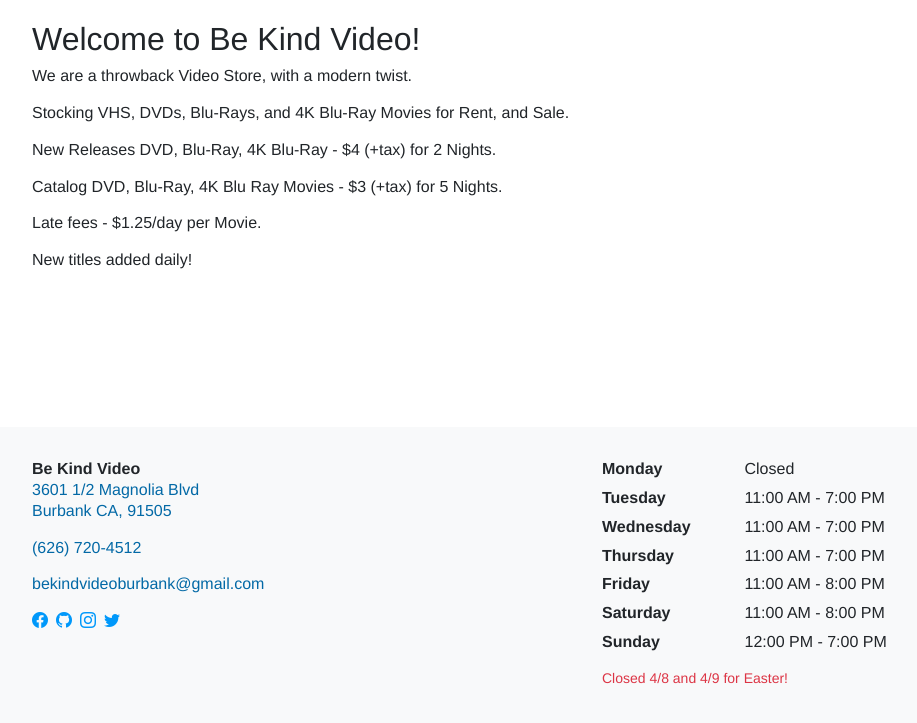
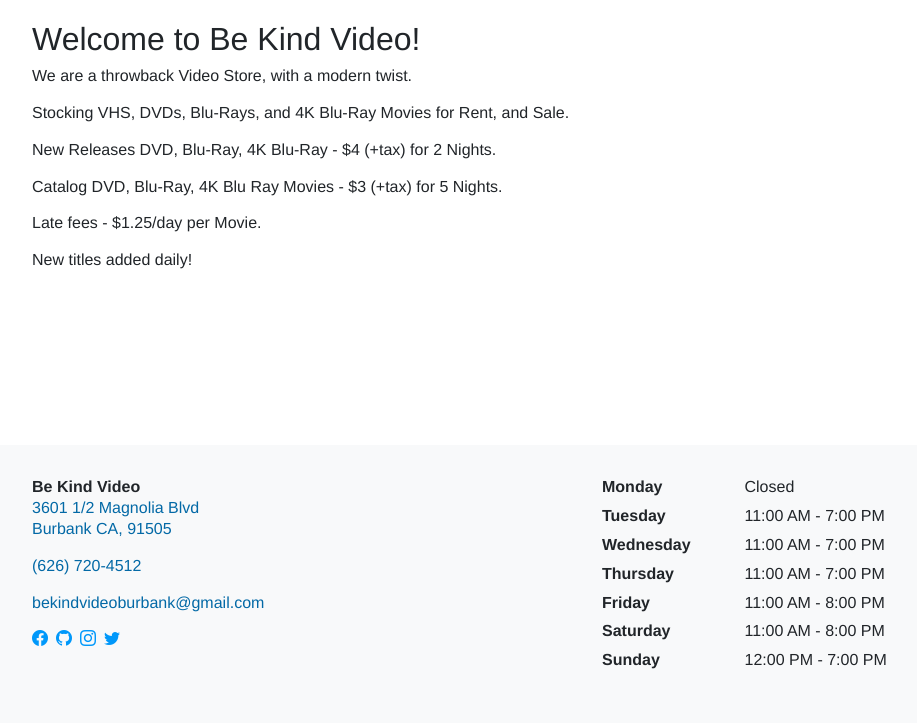
Before and after one commit to arenoir/be-kind-video, a Jekyll site: the page built from index.markdown, in a window 1280 px wide, cut to the strip 157-880 px from the top of the page. Shown: the whole strip, without its empty margins (50-967 px from the left). Built offline with Jekyll 4.4.1, drawn with Linux system fonts in a browser that asks for light colours.

Commit message:
Update hours.yml
Adjusted the Easter Hours.

```diff
--- a/_data/hours.yml
+++ b/_data/hours.yml
@@ -15,4 +15,4 @@
     description: '11:00 AM - 8:00 PM'
   - name: Sunday
     description: '12:00 PM - 7:00 PM'
-note: Closed 4/8 and 4/9 for Easter!
+note:
```
